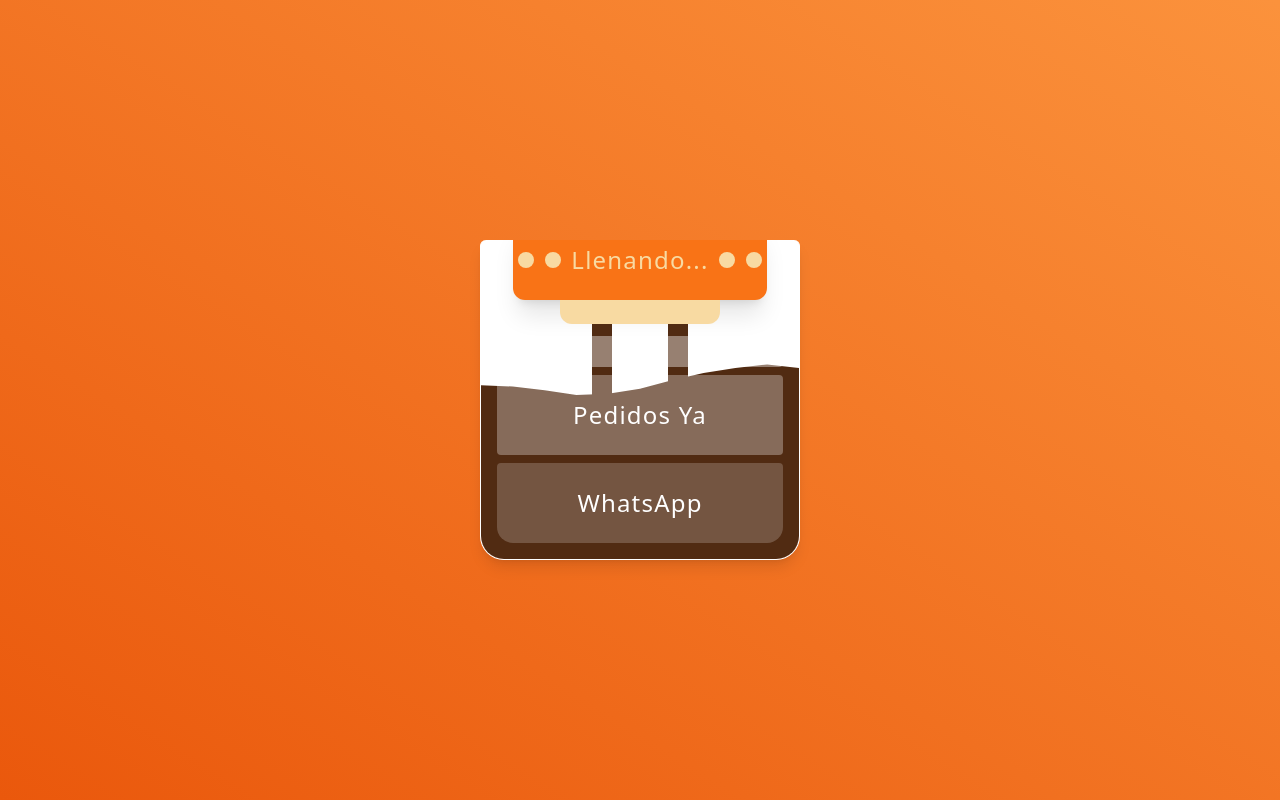
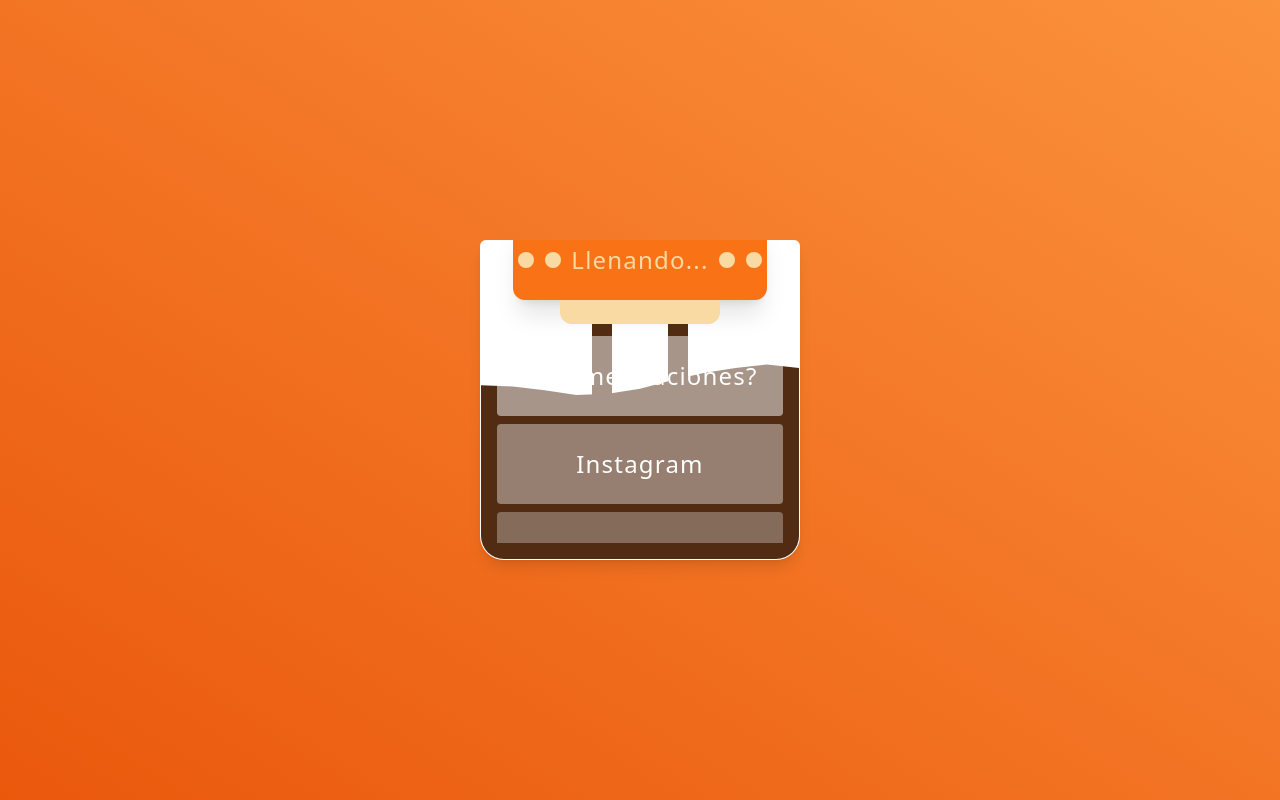
Before and after one commit to JuanGarcia0323/HomeCoffeeLinkManager, a React (Vite) app: page / in a window 1280 px wide. Both pictures are taken after a click on the button "Llenar?". Built offline with nearby package versions, Linux system fonts and the light colour scheme.

Commit message:
fix scroll

```diff
--- a/src/App.tsx
+++ b/src/App.tsx
@@ -41,7 +41,7 @@
       onClick={onClick}
       hideAnimation={`opacity-0 w-0 text-transparent ${hideAnimation}`}
       showAnimation={`z-50 w-full delay-0 ${showAnimation}`}
-      className={`font-normal min-h-20 text-white text-xl  lg:text-2xl tracking-wider rounded ${
+      className={`font-normal h-20 shrink-0 text-white text-xl  lg:text-2xl tracking-wider rounded ${
         disable
           ? "flex items-center justify-center relative overflow-hidden cursor-not-allowed hover:scale-90 hover:bg-black/50 hover:blur"
           : ""
@@ -216,7 +216,7 @@
         />
         {showComplains && <Form></Form>}
         {fill && (
-          <div className="w-full h-full overflow-auto flex flex-col gap-2 justify-end">
+          <div className="w-full h-full overflow-auto min-h-0 flex flex-col gap-2 max-h-full">
             <Button
               to="#"
               type="button"
```
